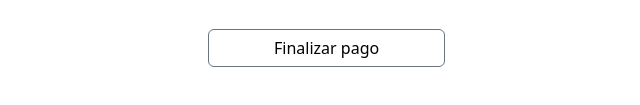
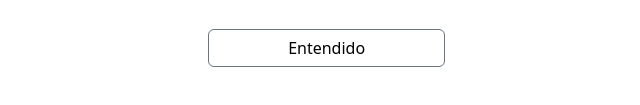
Before and after one commit to 1997Jose/tercera-entrega-Sass, a website: page su-turno-agendado.html in a window 1280 px wide. Shown: the part 587-692 px from the top of the page, 319-959 px from the left. Drawn offline with nearby package versions, Linux system fonts and the light colour scheme.

Commit message:
actualice parrafo de bottom

```diff
--- a/su-turno-agendado.html
+++ b/su-turno-agendado.html
@@ -59,7 +59,7 @@
                       </svg>
                 </div>
                 <div class="d-grid gap-2 col-6" style="padding-top: 2rem; margin-left: 2.2rem;">
-                    <button style="width: 160%;" class="btn btn-outline-secondary" type="button"><a href="home.html" style="text-decoration: none; color: black; justify-content: center;">Finalizar pago</a></button>
+                    <button style="width: 160%;" class="btn btn-outline-secondary" type="button"><a href="home.html" style="text-decoration: none; color: black; justify-content: center;">Entendido</a></button>
                   </div>
             </div>
         </div>
```
